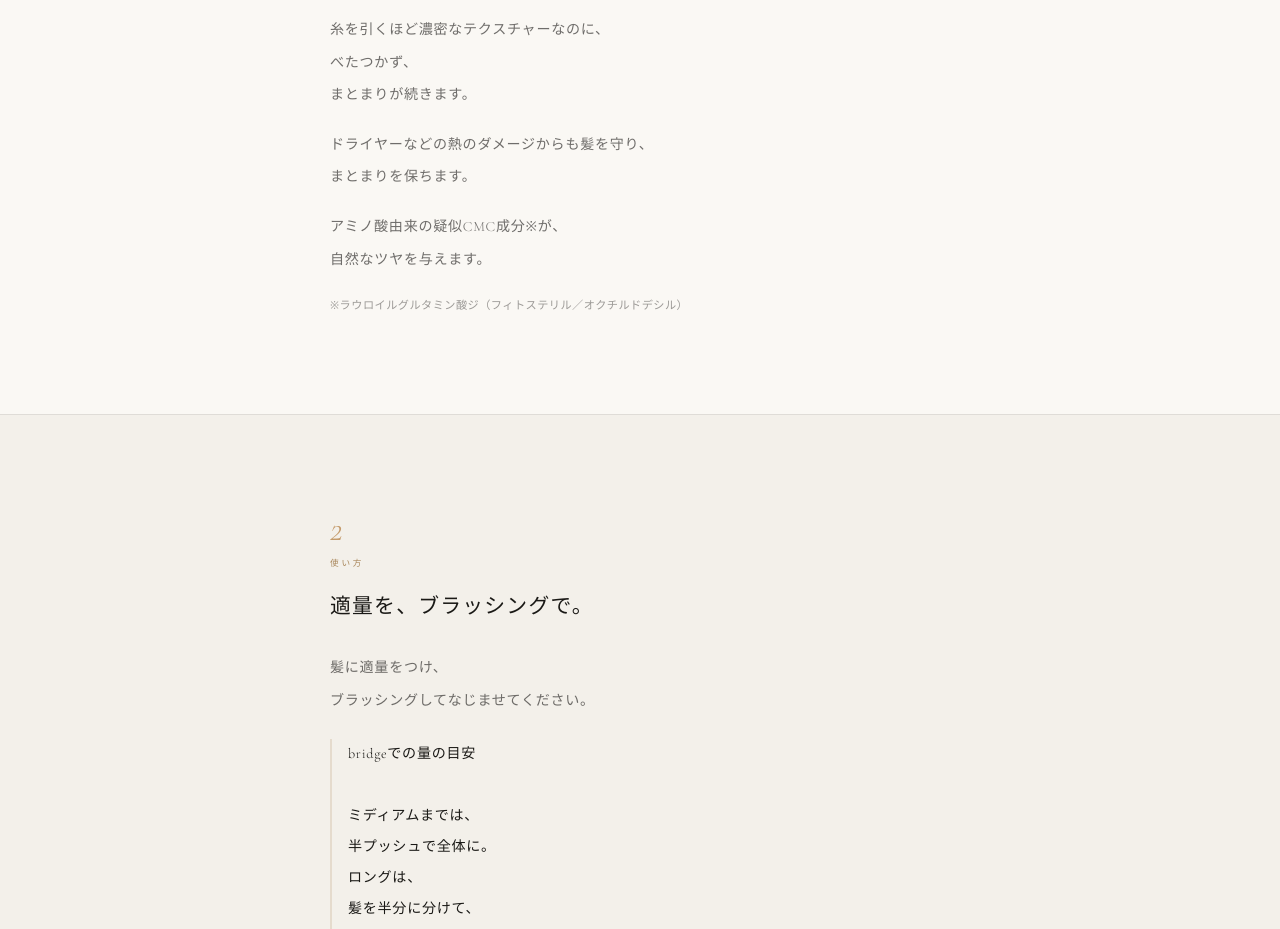
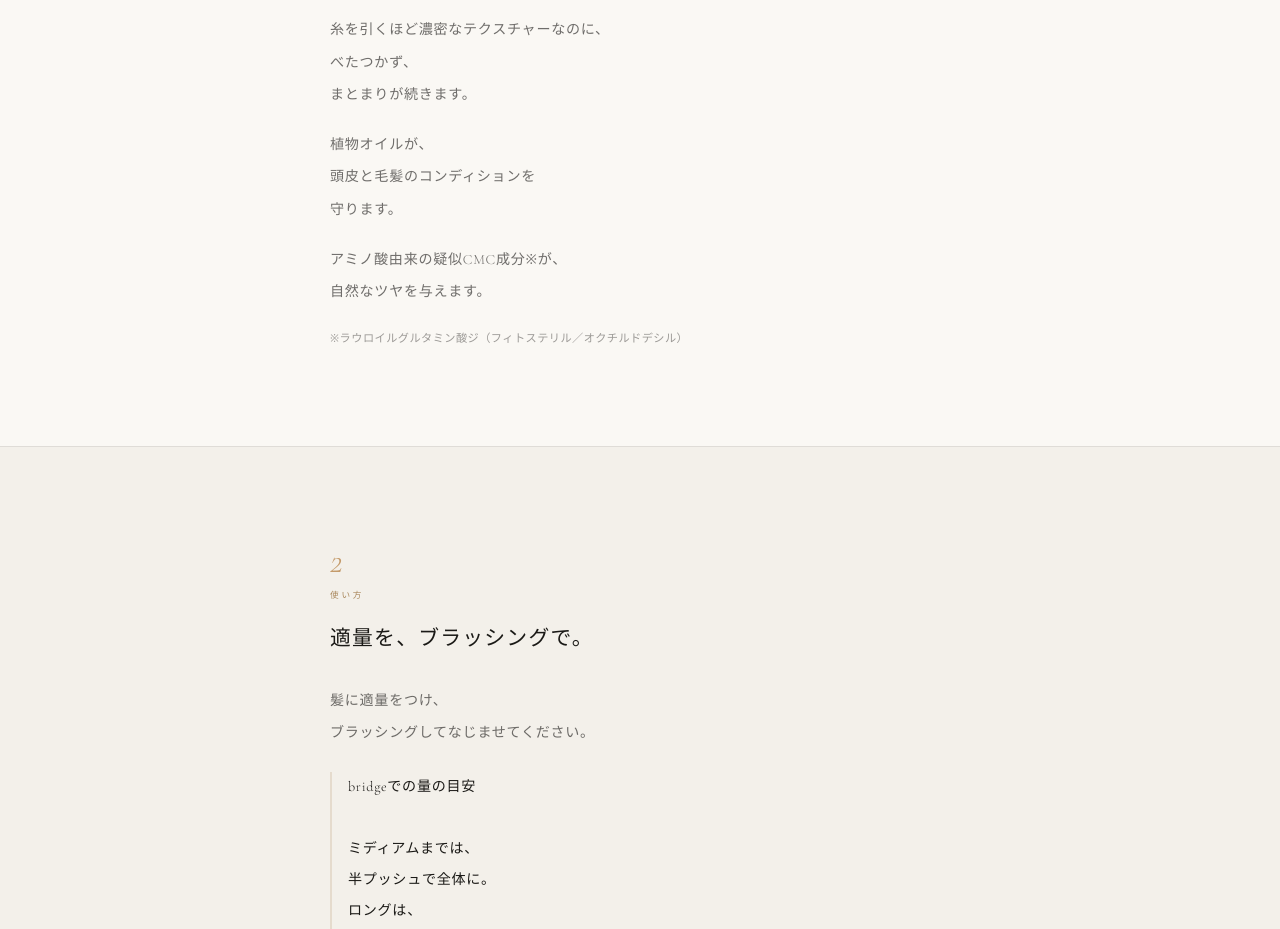
Before and after one commit to takahair-bridge/bridge-Products, a plain HTML site: page p/index.html in a window 1280 px wide. Shown: the part 2061-2990 px from the top of the page. Drawn offline with nearby package versions, Linux system fonts and the light colour scheme.

Commit message:
Add files via upload

```diff
--- a/p/index.html
+++ b/p/index.html
@@ -224,7 +224,7 @@ footer{background:var(--cream2);border-top:1px solid var(--ink-ghost);padding:cl
     <h2 class="chap-h" id="c1">ケラチンオイルと、<br>3D構造の保護成分。</h2>
     <p class="chap-p">ケラチンオイルと、<br>3D構造の保護成分<br>（3Dクロスポリマー）を<br>配合しています。</p>
     <p class="chap-p">糸を引くほど濃密なテクスチャーなのに、<br>べたつかず、<br>まとまりが続きます。</p>
-    <p class="chap-p">ドライヤーなどの熱のダメージからも髪を守り、<br>まとまりを保ちます。</p>
+    <p class="chap-p">植物オイルが、<br>頭皮と毛髪のコンディションを<br>守ります。</p>
     <p class="chap-p">アミノ酸由来の疑似CMC成分※が、<br>自然なツヤを与えます。</p>
     <p class="chap-note">※ラウロイルグルタミン酸ジ（フィトステリル／オクチルドデシル）</p>
   </div>
```
